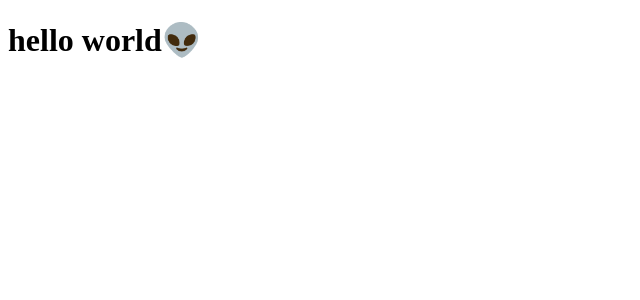
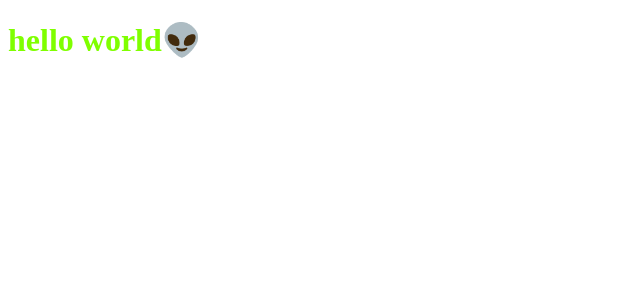
Before and after one commit to NikDoe/reco, a React app: page / in a window 1280 px wide. Shown: the top 300 px of the page, without its empty margins (0-640 px from the left). Built offline with nearby package versions, Linux system fonts and the light colour scheme.

Commit message:
feat: add scss loader

```diff
--- a/package.json
+++ b/package.json
@@ -25,7 +25,11 @@
     "@types/react-dom": "^18.2.6",
     "@types/webpack": "^5.28.1",
     "@types/webpack-dev-server": "^4.7.2",
+    "css-loader": "^6.8.1",
     "html-webpack-plugin": "^5.5.3",
+    "sass": "^1.63.6",
+    "sass-loader": "^13.3.2",
+    "style-loader": "^3.3.3",
     "ts-loader": "^9.4.4",
     "ts-node": "^10.9.1",
     "typescript": "^5.1.6",
--- /dev/null
+++ b/src/index.scss
@@ -0,0 +1,3 @@
+h1 {
+  color: chartreuse;
+}
--- a/src/index.tsx
+++ b/src/index.tsx
@@ -1,4 +1,6 @@
 import ReactDOM from "react-dom/client";
+
+import "./index.scss";
 
 const root = ReactDOM.createRoot(document.getElementById("root"));
 root.render(<h1>hello world👽</h1>);
```
Also changed, not shown: 2 other files (tests, documents, lock files or other folders).
